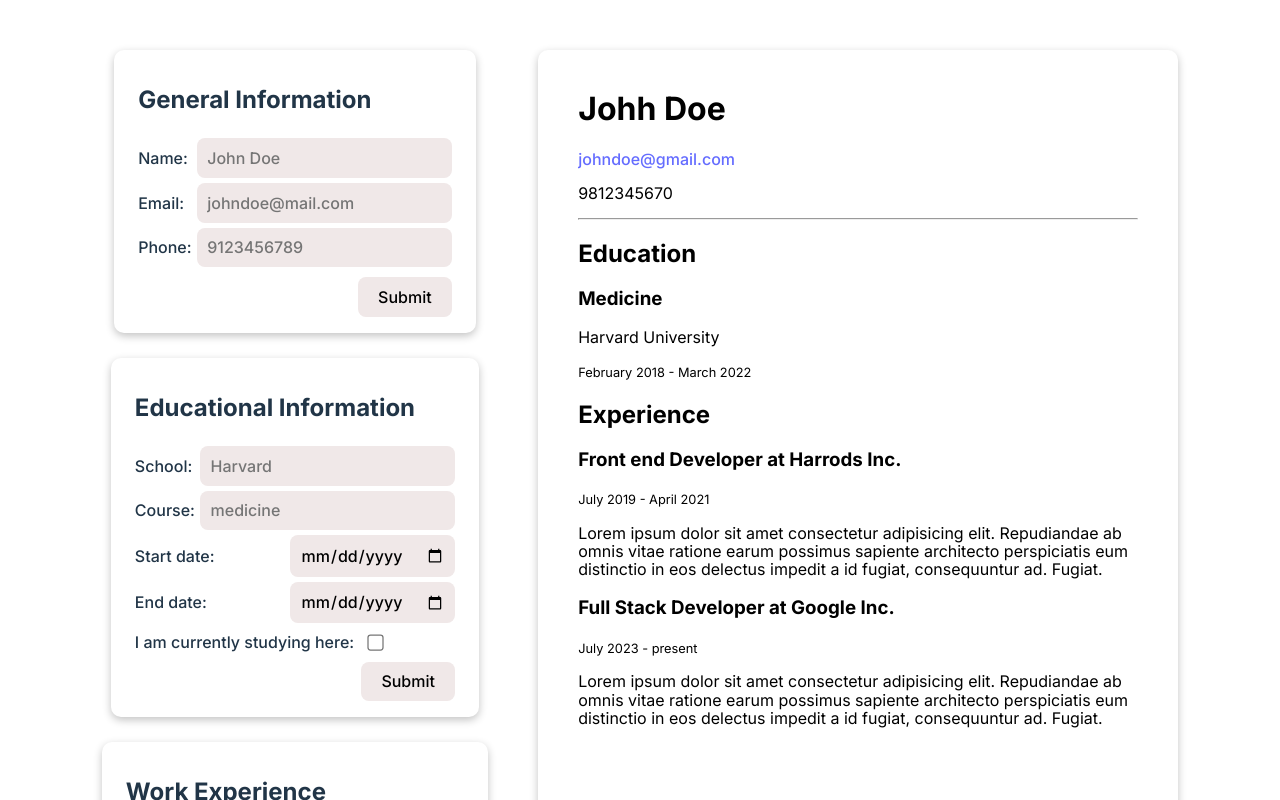
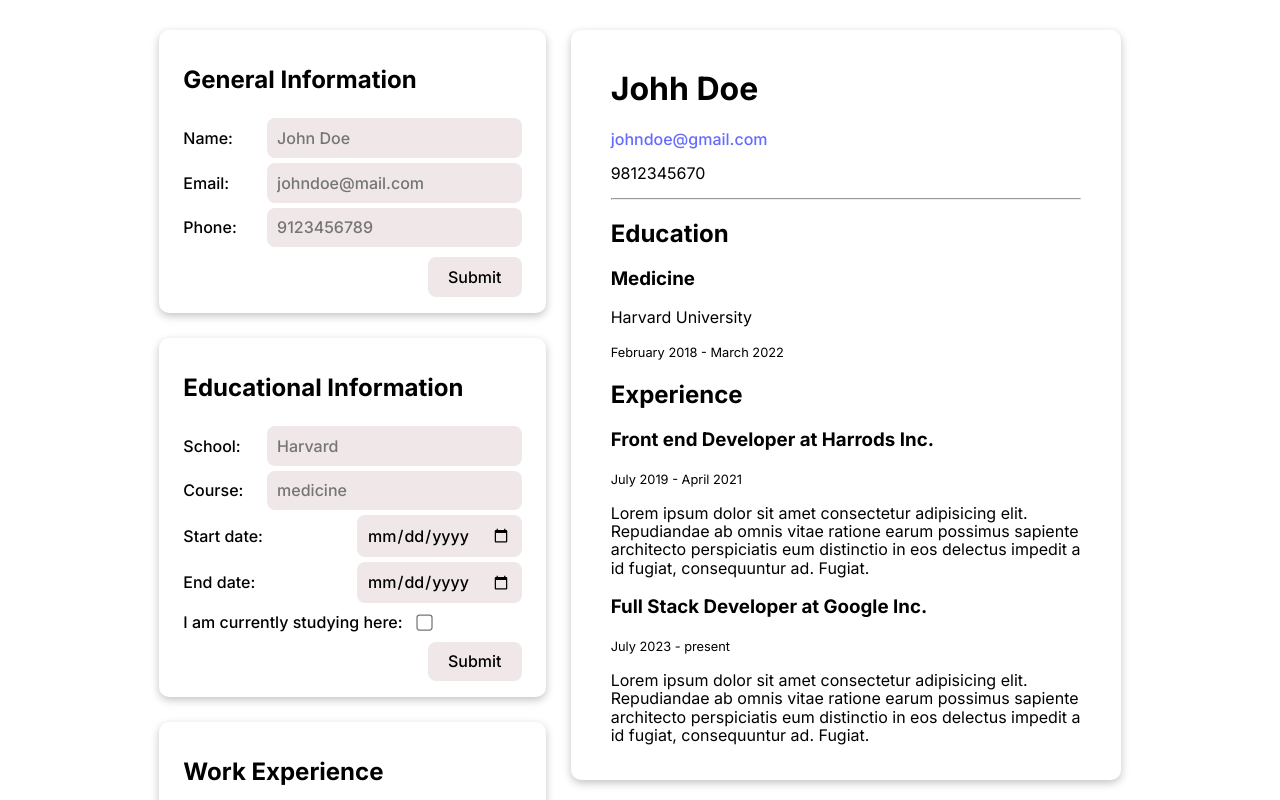
Before and after one commit to shravzzv/ODIN-CV-application-project, a React (Vite) app: page / in a window 1280 px wide. Shown: the top 800 px of the page. Built offline with nearby package versions, Linux system fonts and the light colour scheme.

Commit message:
feat: Make light-theme as default

```diff
--- a/src/styles/App.css
+++ b/src/styles/App.css
@@ -1,7 +1,6 @@
 #root {
   max-width: 1280px;
-  margin: 0 auto;
-  padding: 50px 10px;
+  padding: 30px 10px;
   display: flex;
   flex-direction: column;
   gap: 25px;
@@ -10,15 +9,27 @@
 .islands {
   display: flex;
   flex-direction: column;
-  align-items: center;
-  justify-content: center;
   gap: 25px;
+  /* align-items: stretch (default) */
+  /* justify-content: flex-start (default) */
 }
 
 @media (min-width: 601px) {
   /* tablets and desktops */
   #root {
     flex-direction: row;
-    gap: 50px;
+    justify-content: center;
+    align-items: flex-start;
+  }
+  /* #root has only two children: .islands and main */
+
+  .islands {
+    flex: 2;
+  }
+
+  main {
+    flex: 3;
   }
 }
+
+/* ? Why not use the additional space on large screens to showcase forms side by side? */
--- a/src/styles/CV.css
+++ b/src/styles/CV.css
@@ -2,21 +2,14 @@
   box-shadow: rgba(0, 0, 0, 0.24) 0px 3px 8px;
   border-radius: 10px;
   padding: 20px;
-  background-color: #121212;
-}
-
-@media (prefers-color-scheme: light) {
-  main {
-    background-color: #fff;
-    color: black;
-  }
+  background-color: var(--cv-bg-clr);
 }
 
 @media (min-width: 601px) {
   /* tablets and desktops */
   main {
-    min-width: 45vw;
-    max-width: 50vw;
     padding: 20px 40px;
+    max-width: 550px;
+    /* this limits the size of #root. When main reaches max-width, #root stops expanding and gets centered withing the body */
   }
 }
--- a/src/styles/index.css
+++ b/src/styles/index.css
@@ -1,6 +1,6 @@
-/* use this file to declare variables and general component syles */
+/* this file declares variables and basic element syles */
 
-/* default styles are for a mobile-first dark-theme UI */
+/* default styles are for a mobile-first light-theme UI */
 
 @import url('https://fonts.googleapis.com/css2?family=Inter:wght@100;200;300;400;500;600;700;800;900&display=swap');
 
@@ -11,19 +11,37 @@
 }
 
 :root {
-  font-family: 'Inter', system-ui, Avenir, Helvetica, Arial, sans-serif;
-  font-weight: 400;
-  color-scheme: light dark;
-  color: rgba(255, 255, 255, 0.87);
-  background-color: #242424;
+  --txt-clr: black;
+  --bg-clr: #ffffff;
+  --form-bg-clr: #ffffff;
+  --btn-bg-clr: #f0e8e8;
+  --form-els-bg-clr: #f0e8e8;
+  --cv-bg-clr: #ffffff;
+}
+
+@media (prefers-color-scheme: dark) {
+  :root {
+    --txt-clr: white;
+    --bg-clr: #242424;
+    --form-bg-clr: #121212;
+    --btn-bg-clr: #1a1a1a;
+    --form-els-bg-clr: #1a1a1a;
+    --cv-bg-clr: #121212;
+  }
 }
 
 body {
-  margin: 0;
+  font-family: 'Inter', system-ui, Avenir, Helvetica, Arial, sans-serif;
+  min-height: 100vh;
+  font-weight: 400;
+  color-scheme: light dark;
+  color: var(--txt-clr);
+  background-color: var(--bg-clr);
+
+  /* body only has a single child as #root */
   display: flex;
-  place-items: center;
-  min-width: 320px;
-  min-height: 100vh;
+  align-items: center;
+  justify-content: center;
 }
 
 /* default links */
@@ -31,9 +49,6 @@
   font-weight: 500;
   color: #646cff;
   text-decoration: inherit;
-}
-a:hover {
-  color: #535bf2;
 }
 
 /* default buttons */
@@ -43,8 +58,8 @@
   padding: 0.6em 1.2em;
   font-size: 1em;
   font-weight: 500;
-  background-color: #1a1a1a;
   transition: border-color 0.25s;
+  background-color: var(--btn-bg-clr);
 }
 
 /* default images */
@@ -60,8 +75,9 @@
   justify-content: space-between;
   width: 100%;
   gap: 5px;
+  flex-wrap: wrap;
 }
-label:has(input[type='checkbox']) {
+label:has([type='checkbox']) {
   justify-content: flex-start;
   gap: 15px;
   margin-top: 5px;
@@ -69,13 +85,12 @@
 input,
 textarea {
   border-radius: 8px;
-  border: none;
   border: 1px solid transparent;
   padding: 0.6em;
   font-weight: 500;
-  background-color: #1a1a1a;
+  background-color: var(--form-els-bg-clr);
 }
-input[type='checkbox'] {
+[type='checkbox'] {
   transform: scale(1.25);
 }
 textarea {
@@ -86,36 +101,16 @@
   display: flex;
   flex-direction: column;
   align-items: flex-start;
-  justify-content: center;
+  justify-content: flex-start;
   gap: 5px;
   border-radius: 10px;
   padding: 20px;
   box-shadow: rgba(0, 0, 0, 0.24) 0px 3px 8px;
+  background-color: var(--form-bg-clr);
 }
-form [type='submit'] {
+[type='submit'] {
   margin-top: 5px;
   align-self: flex-end;
-}
-
-@media (prefers-color-scheme: light) {
-  /* light theme only */
-  :root {
-    color: #213547;
-    background-color: #ffffff;
-  }
-
-  button,
-  input,
-  textarea {
-    background-color: #f0e8e8;
-  }
-}
-
-@media (prefers-color-scheme: dark) {
-  /* dark theme only */
-  form {
-    background-color: #121212;
-  }
 }
 
 @media (max-width: 600px) {
@@ -125,15 +120,17 @@
 @media (min-width: 601px) {
   /* common to tablets and desktops */
   a:hover {
-    color: #747bff;
+    color: #535bf2;
   }
   button,
   label,
-  input[type='checkbox'] {
+  [type='checkbox'],
+  [type='date'] {
     cursor: pointer;
   }
   button:hover,
-  input:hover {
+  input:hover,
+  textarea:hover {
     border-color: #646cff;
   }
   button:focus,
```
